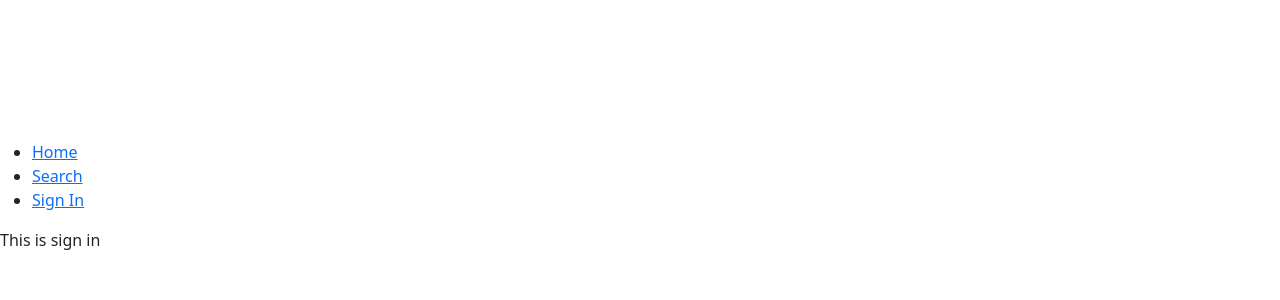
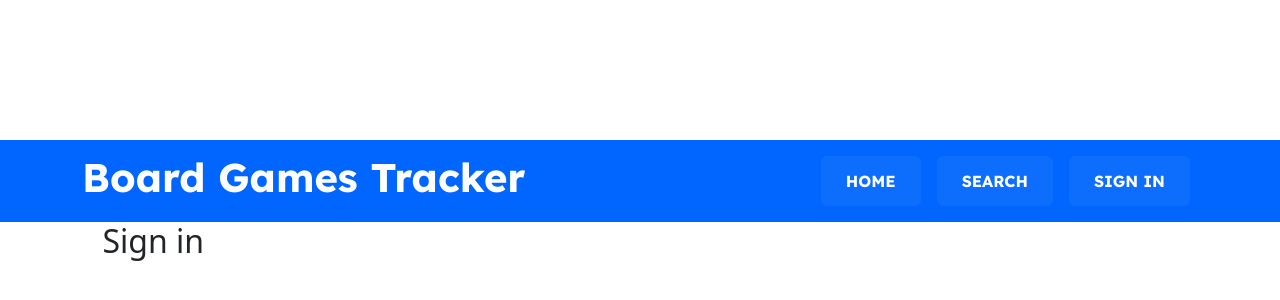
Before and after one commit to glitteryphoenix/board_games_tracker, a React (Vite) app in the folder client/: page /signin in a window 1280 px wide. Shown: the part 196-496 px from the top of the page. Built offline with nearby package versions, Linux system fonts and the light colour scheme.

Commit message:
it's working! heck yeah

```diff
--- a/client/src/App.css
+++ b/client/src/App.css
@@ -1,6 +1,7 @@
 .appBody {
   background-color: white;
   align-content: center;
+  font-family: "Lexend", sans-serif;
 }
 
 .card-img-top {
@@ -12,5 +13,40 @@
   width: 100%;
 }
 
+.title {
+  margin-left: 8%;
+}
+
+.navbar-brand {
+
+}
+
+.custom-navbar {
+  background-color: #0066ff; /* Set background color */
+}
+
+.navbar-title {
+  color: #ffffff; /* Set text color for the <h1> to bright white */
+  font-weight: bold; /* Make the <h1> bold */
+}
+
+.custom-navbar .btn {
+  color: #ffffff; /* Set button text to bright white */
+  font-weight: bold; /* Make buttons' text bold */
+  padding: 12px 24px; /* Increase padding to make buttons bigger */
+  font-size: 16px; /* Set a larger font size for the buttons */
+}
+
+.custom-navbar .btn:hover {
+  background-color: #005bb5; /* Optional: darker blue on hover */
+}
+
+.custom-navbar .navbar-nav .nav-link {
+  color: #ffffff; /* Ensure link color in navbar is white */
+}
+
+
 .navBar {
+  background-color: #0066ff;
+  font-family: "Lexend", sans-serif;
 }
--- a/client/src/App.jsx
+++ b/client/src/App.jsx
@@ -37,8 +37,8 @@ export default function App() {
     <div class="appBody">
       <>
         <NavigationBar />
-    <br></br>
-          <h2><span></span>All Games</h2>
+        <br></br>
+        <h2 className="title">All Games</h2>
 
         <div className="container my-5">
           <div className="row g-4">
--- a/client/src/frontend-data.jsx
+++ b/client/src/frontend-data.jsx
@@ -184,8 +184,7 @@ export const gamesArray = [
     players_required: 4,
     time_required: 60,
     published: 1938,
-    image:
-      "https://cf.geekdo-images.com/7Ojo1fuDLfL0AL4_zQ9Gbw__original/img/6n8F3axjC7S7dMz7hxuVKETnS9M=/0x0/filters:format(webp)/pic3579215.jpg",
+    image: "https://m.media-amazon.com/images/I/71y8FLsJYRL._AC_SX679_.jpg",
     review: [
       "The ultimate word challenge! Scrabble is an addictive game that pushes your vocabulary to the limit.",
     ],
@@ -200,8 +199,7 @@ export const gamesArray = [
     players_required: 10,
     time_required: 45,
     published: 2020,
-    image:
-      "https://cf.geekdo-images.com/udt5gD-9gtAgNNwm6m7PpA__original/img/9PA6hNfu7gR8ZkjmhFYhl2gk3YM=/0x0/filters:format(webp)/pic5083284.jpg",
+    image: "https://m.media-amazon.com/images/I/71ACgPO9k3L.jpg",
     review: [
       "A unique game that challenges both your color perception and your communication skills. Great for parties!",
     ],
@@ -217,7 +215,7 @@ export const gamesArray = [
     time_required: 30,
     published: 1997,
     image:
-      "https://cf.geekdo-images.com/8eWbZYjr9M4eFwz1h3Onvw__original/img/PITG9F0ykiwV9O2Vsn5hAY7sd2c=/0x0/filters:format(webp)/pic1366890.jpg",
+      "https://cdn.zatu.com/wp-content/uploads/2020/04/18064910/Quoridor-Mini-UkIreland-Only-500x500.jpg",
     review: [
       "A simple but very strategic game! Quoridor tests your ability to think ahead and block opponents while staying focused on your goal.",
     ],
@@ -232,8 +230,7 @@ export const gamesArray = [
     players_required: 4,
     time_required: 60,
     published: 2008,
-    image:
-      "https://cf.geekdo-images.com/3U2n_FekbpHNR4WjvjYw0Q__original/img/8Txl-F6YsG2wN0T7pSPrbz1frKw=/0x0/filters:format(webp)/pic1275735.jpg",
+    image: "https://upload.wikimedia.org/wikipedia/en/3/36/Pandemic_game.jpg",
     review: [
       "A fantastic cooperative game that requires real teamwork and planning. Pandemic keeps you on the edge of your seat as you race against time!",
     ],
@@ -249,7 +246,7 @@ export const gamesArray = [
     time_required: 60,
     published: 1992,
     image:
-      "https://cf.geekdo-images.com/Yz_51lreSyzO0DtS3p92Yw__original/img/gUB7TS7QsY4e8Onj3wa4T0O0RLg=/0x0/filters:format(webp)/pic3356710.jpg",
+      "https://rulesofplay.co.uk/cdn/shop/products/700_5ff84c6019ff96.67876973_articulate_large_a214a5a5-a098-47f8-9cb7-8dcf26a6233a_600x600.jpg?v=1703001028",
     review: [
       "Great fun for large groups! Fast-paced and full of laughter, Articulate is a must-have for any party.",
     ],
@@ -265,7 +262,7 @@ export const gamesArray = [
     time_required: 45,
     published: 2019,
     image:
-      "https://cf.geekdo-images.com/T1OkB_7Vcl57yqJbFh-1lg__original/img/TzpEKzM-hysp6kBxXzzVbwbeKXI=/0x0/filters:format(webp)/pic4961337.jpg",
+      "https://travellingman.com/cdn/shop/products/pic4552862_grande.png?v=1585750128",
     review: [
       "A fun and unique twist on the social deduction genre. Wavelength requires teamwork and clever thinking, and it leads to some memorable moments.",
     ],
@@ -281,7 +278,7 @@ export const gamesArray = [
     time_required: 45,
     published: 2020,
     image:
-      "https://cf.geekdo-images.com/Xb74r8lG6jQlk7bm-gbNnA__original/img/ghPFl0FYuA5CSm-Y7Yr5X4d8u3o=/0x0/filters:format(webp)/pic5793352.jpg",
+      "https://encrypted-tbn0.gstatic.com/images?q=tbn:ANd9GcQFoJgFw9viQhMedwK2qnnCFZQSMVWdmHAL1Q&s",
     review: [
       "Calico is a beautifully designed puzzle game with plenty of depth. It’s relaxing yet challenging, and the artwork is absolutely gorgeous.",
     ],
@@ -297,7 +294,7 @@ export const gamesArray = [
     time_required: 20,
     published: 2016,
     image:
-      "https://cf.geekdo-images.com/q0tZxzxaACnfpWwpzv7mMw__original/img/Dr9qF31bzhpRUP8ZZVm0Fihm5XU=/0x0/filters:format(webp)/pic3975329.jpg",
+      "https://cf.geekdo-images.com/q_JGK291hrhnhiRB0667oA__itemrep/img/w6x_ahGLQVe2u6trDx0kO91OprM=/fit-in/246x300/filters:strip_icc()/pic3979766.png",
     review: [
       "A brilliant game of unspoken communication and trust. The Mind requires excellent teamwork and is surprisingly intense for such a simple concept.",
     ],
--- a/client/src/pages/components/MoreDetails.jsx
+++ b/client/src/pages/components/MoreDetails.jsx
@@ -1,14 +1,13 @@
 import { Link, useParams } from "react-router-dom";
 import { gamesArray } from "../../frontend-data";
 import { useState } from "react";
-
 
 //SUBMIT NEW REVIEW FUNCTION
 const handleSubmit = (e, setNewReviewArray, reviewsArray) => {
   e.preventDefault();
   const reviewTextArea = document.getElementById("newReview");
   const newReview = reviewTextArea.value;
-reviewTextArea.value = "",
+  reviewTextArea.value = "";
 
   //ADD NEW REVIEWS TO ARRAY
   setNewReviewArray([...reviewsArray, newReview]);
@@ -24,7 +23,7 @@ export const MoreDetails = () => {
   }
 
   //REVIEWS FROM GAME DATA
-  const [reviewsArray, setNewReviewArray] = useState(game.review || []); //IS THIS ACTUALLY AN ARRAY THOUGH
+  const [reviewsArray, setNewReviewArray] = useState(game.review || []);
 
   return (
     <div className="d-flex justify-content-center align-items-center min-vh-100">
--- a/client/src/pages/components/Navigation.jsx
+++ b/client/src/pages/components/Navigation.jsx
@@ -4,21 +4,21 @@ import { Link } from "react-router-dom";
 //NAVIGATION BAR
 export const NavigationBar = () => {
   return (
-    <div class="navBar">
-      <nav className="navbar navbar-expand-lg navbar-light bg-light">
+    <div className="navBar">
+      <nav className="navbar navbar-expand-lg custom-navbar">
         <div className="container">
           <Link to="/" className="navbar-brand">
-            <h1> Board Games Tracker</h1>
+            <h1 className="navbar-title">Board Games Tracker</h1> {/* Apply custom class */}
           </Link>
           <div className="d-flex">
-            <Link to="/" className="btn btn-primary mx-2">
-              Home
+            <Link to="/" className="btn btn-primary mx-2 custom-btn">
+              HOME
             </Link>
-            <Link to="/search" className="btn btn-primary mx-2">
-              Search
+            <Link to="/search" className="btn btn-primary mx-2 custom-btn">
+              SEARCH
             </Link>
-            <Link to="/signin" className="btn btn-primary mx-2">
-              Sign In
+            <Link to="/signin" className="btn btn-primary mx-2 custom-btn">
+              SIGN IN
             </Link>
           </div>
         </div>
@@ -26,3 +26,5 @@ export const NavigationBar = () => {
     </div>
   );
 };
+
+export default NavigationBar;
--- a/client/src/pages/search.jsx
+++ b/client/src/pages/search.jsx
@@ -1,23 +1,11 @@
 import { Outlet, Link } from "react-router-dom";
+import { NavigationBar } from "./components/Navigation";
 
 const Search = () => {
   return (
     <>
-      <nav>
-        <ul>
-          <li>
-            <Link to="/">Home</Link>
-          </li>
-          <li>
-            <Link to="/search">Search</Link>
-          </li>
-          <li>
-            <Link to="/signin">Sign In</Link>
-          </li>
-        </ul>
-      </nav>
-<p>This is search</p>
-      <Outlet />
+      <NavigationBar />
+      <h2 className="title">Search</h2>
     </>
   );
 };
--- a/client/src/pages/signin.jsx
+++ b/client/src/pages/signin.jsx
@@ -1,23 +1,11 @@
 import { Outlet, Link } from "react-router-dom";
+import { NavigationBar } from "./components/Navigation";
 
 const SignIn = () => {
   return (
     <>
-      <nav>
-        <ul>
-          <li>
-            <Link to="/">Home</Link>
-          </li>
-          <li>
-            <Link to="/search">Search</Link>
-          </li>
-          <li>
-            <Link to="/signin">Sign In</Link>
-          </li>
-        </ul>
-      </nav>
-<p>This is sign in</p>
-      <Outlet />
+      <NavigationBar />
+      <h2 className="title">Sign in</h2>
     </>
   );
 };
```
